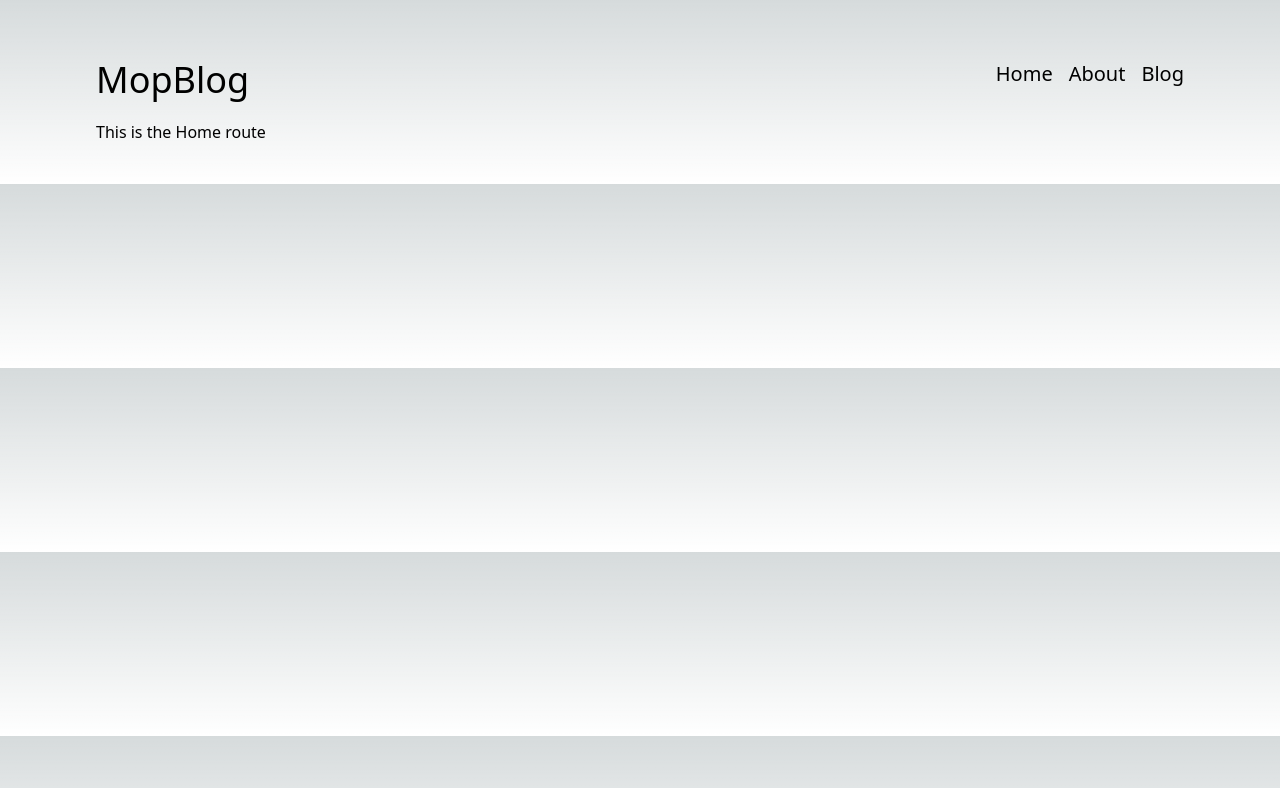
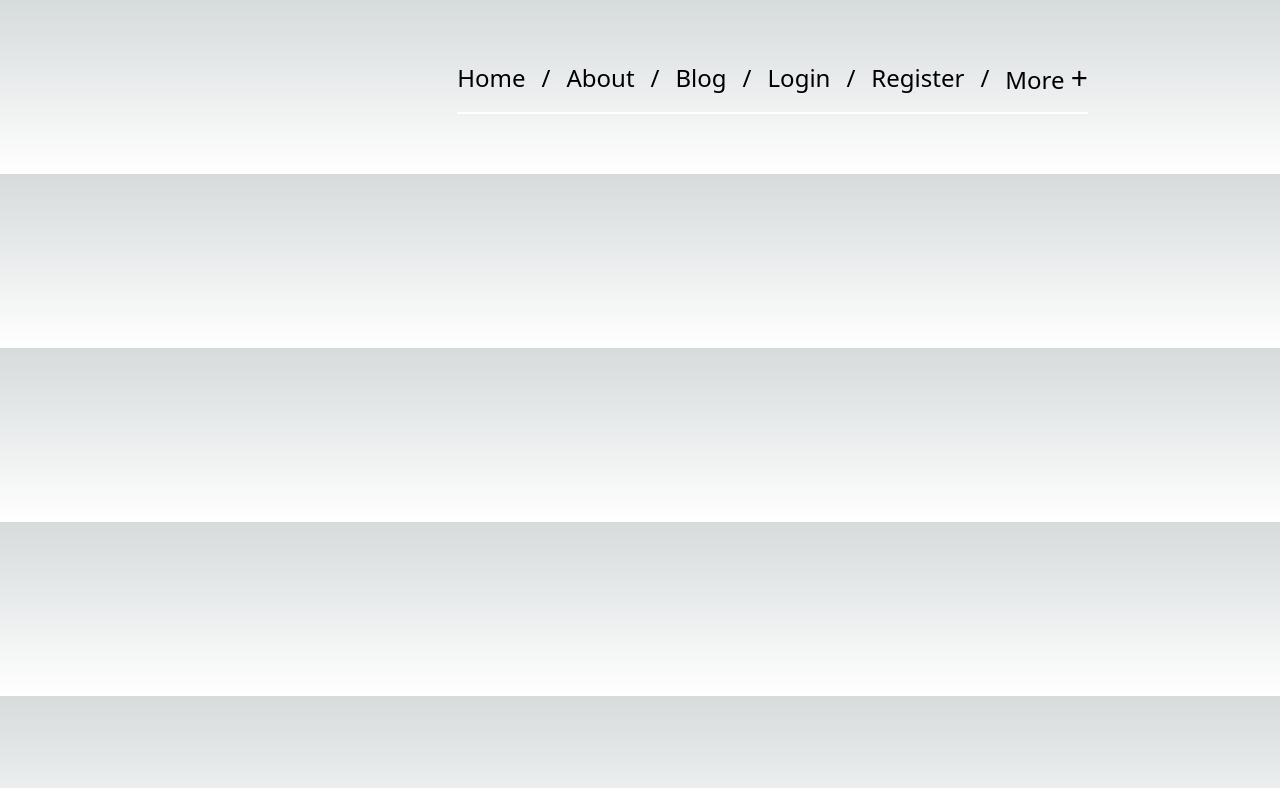
Before and after one commit to Mopcho/Small-NextJs-Project, a Next.js app in the folder client/: page / in a window 1280 px wide. Shown: the top 788 px of the page. Built offline with nearby package versions, Linux system fonts and the light colour scheme.

Commit message:
Remade the navigation

```diff
--- a/client/src/app/(home)/layout.tsx
+++ b/client/src/app/(home)/layout.tsx
@@ -6,13 +6,20 @@ export default function HomeLayout({
   children: React.ReactNode
 }) {
   return (
-    <section className="mx-24 my-10">
-        <nav className="flex py-5 justify-between">
-            <h2 className="text-4xl select-none">MopBlog</h2>
-            <ul className="flex gap-4 text-xl">
+    <section className="mx-48 my-10">
+        <nav className="flex py-5 justify-end">
+            <ul className="flex gap-4 text-2xl justify-center items-center justify-items-center border-b-2 pb-4 border-white">
                 <Link href={'/'} className='hover:text-red-500 hover:scale-110'>Home</Link>
+                <p>/</p>
                 <Link href={'/about'} className='hover:text-red-500 hover:scale-110'>About</Link>
+                <p>/</p>
                 <Link href={'/blog'} className='hover:text-red-500 hover:scale-110'>Blog</Link>
+                <p>/</p>
+                <Link href={'/login'} className='hover:text-red-500 hover:scale-110'>Login</Link>
+                <p>/</p>
+                <Link href={'/register'} className='hover:text-red-500 hover:scale-110'>Register</Link>
+                <p>/</p>
+                <button className='hover:text-red-500 hover:scale-110'>More <span className="text-3xl">+</span></button>
             </ul>
         </nav>
         {children}
--- a/client/src/app/(home)/page.tsx
+++ b/client/src/app/(home)/page.tsx
@@ -1,5 +1,5 @@
 export default function Home() {
   return (
-    <main> This is the Home route</main>
+    <main></main>
   )
 }
```
